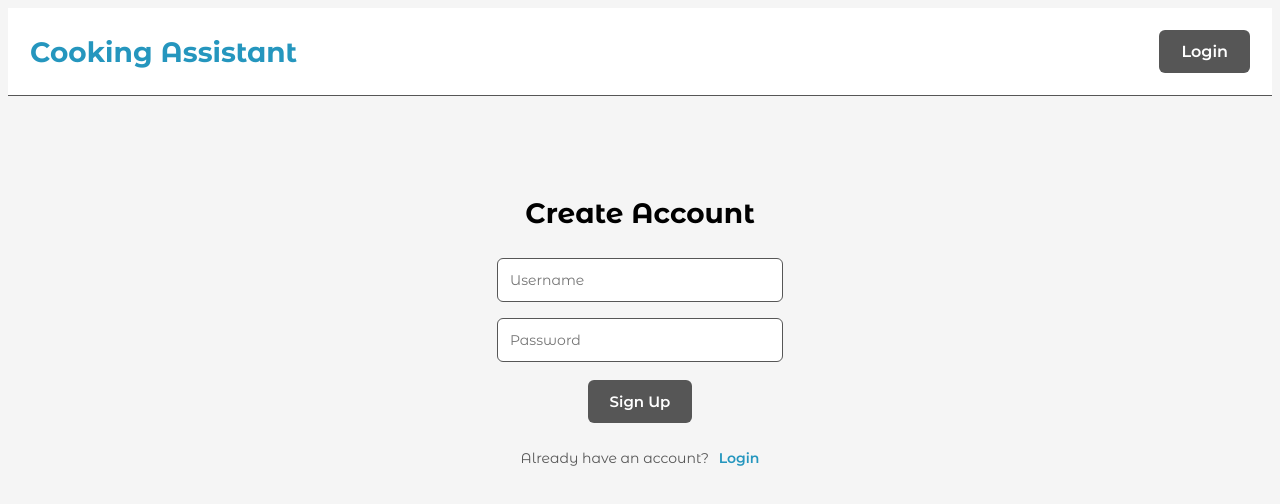
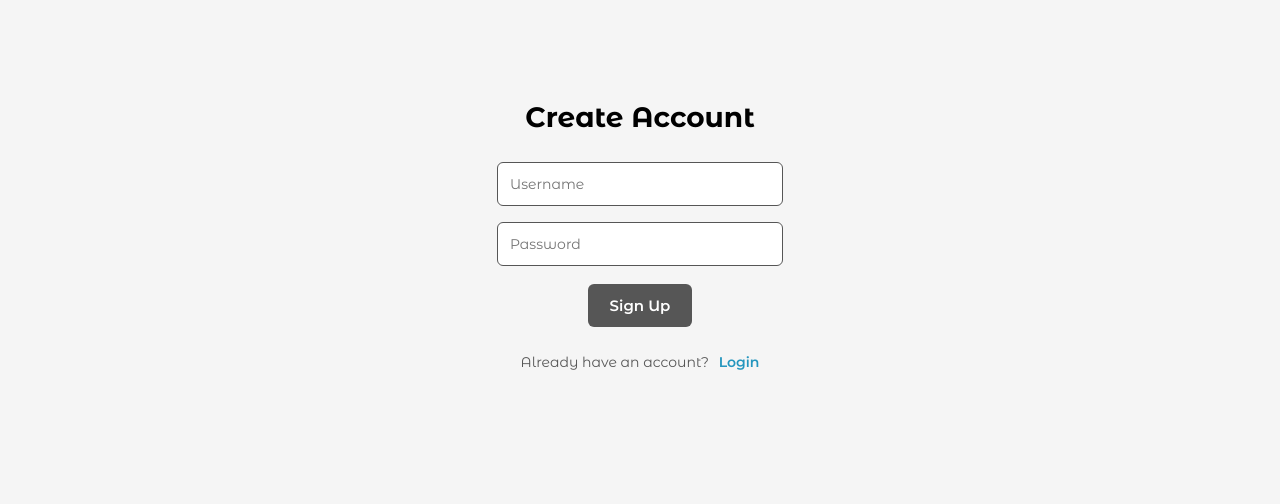
Before and after one commit to daksh1845/voice-cooking-assistant, a React (Create React App) app in the folder frontend/: page /signup in a window 1280 px wide. Shown: the top 504 px of the page. Built offline with nearby package versions, Linux system fonts and the light colour scheme.

Commit message:
added additional features

```diff
--- a/frontend/src/pages/Login.jsx
+++ b/frontend/src/pages/Login.jsx
@@ -2,7 +2,6 @@
 import { useState } from 'react';
 import { useNavigate } from 'react-router-dom';
 import axios from 'axios';
-import Navbar from '../components/Navbar';
 
 function Login() {
   const [form, setForm] = useState({ username: '', password: '' });
@@ -17,7 +16,6 @@ function Login() {
 
   return (
     <>
-      <Navbar />
       <div className="login-container">
         <h2>Login</h2>
         <input placeholder="Username" onChange={e => setForm({...form, username: e.target.value})} />
--- a/frontend/src/pages/Signup.jsx
+++ b/frontend/src/pages/Signup.jsx
@@ -2,7 +2,6 @@
 import { useState } from 'react';
 import { useNavigate } from 'react-router-dom';
 import axios from 'axios';
-import Navbar from '../components/Navbar';
 
 function Signup() {
   const [form, setForm] = useState({ username: '', password: '' });
@@ -20,7 +19,6 @@ function Signup() {
 
   return (
     <>
-      <Navbar />
       <div className="signup-container">
         <h2>Create Account</h2>
         <input placeholder="Username" onChange={e => setForm({...form, username: e.target.value})} />
```
